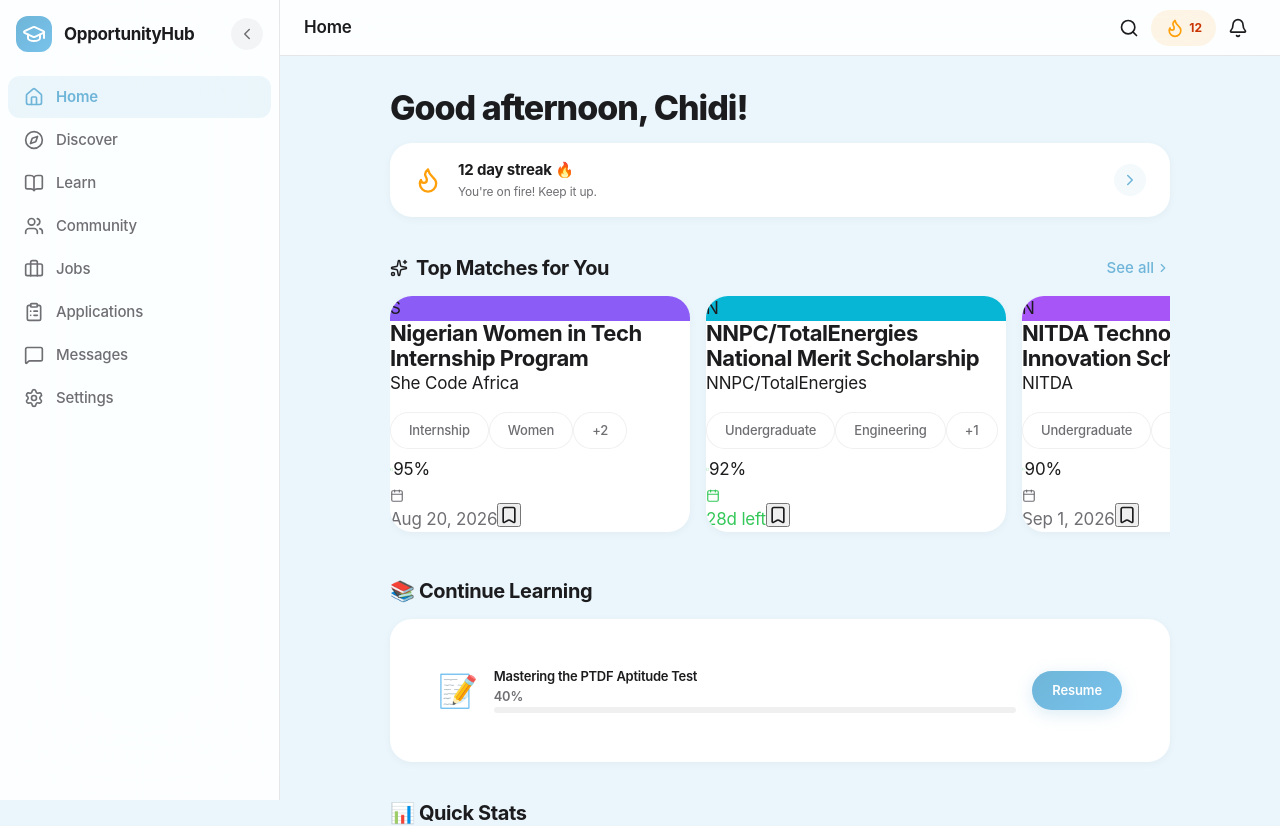
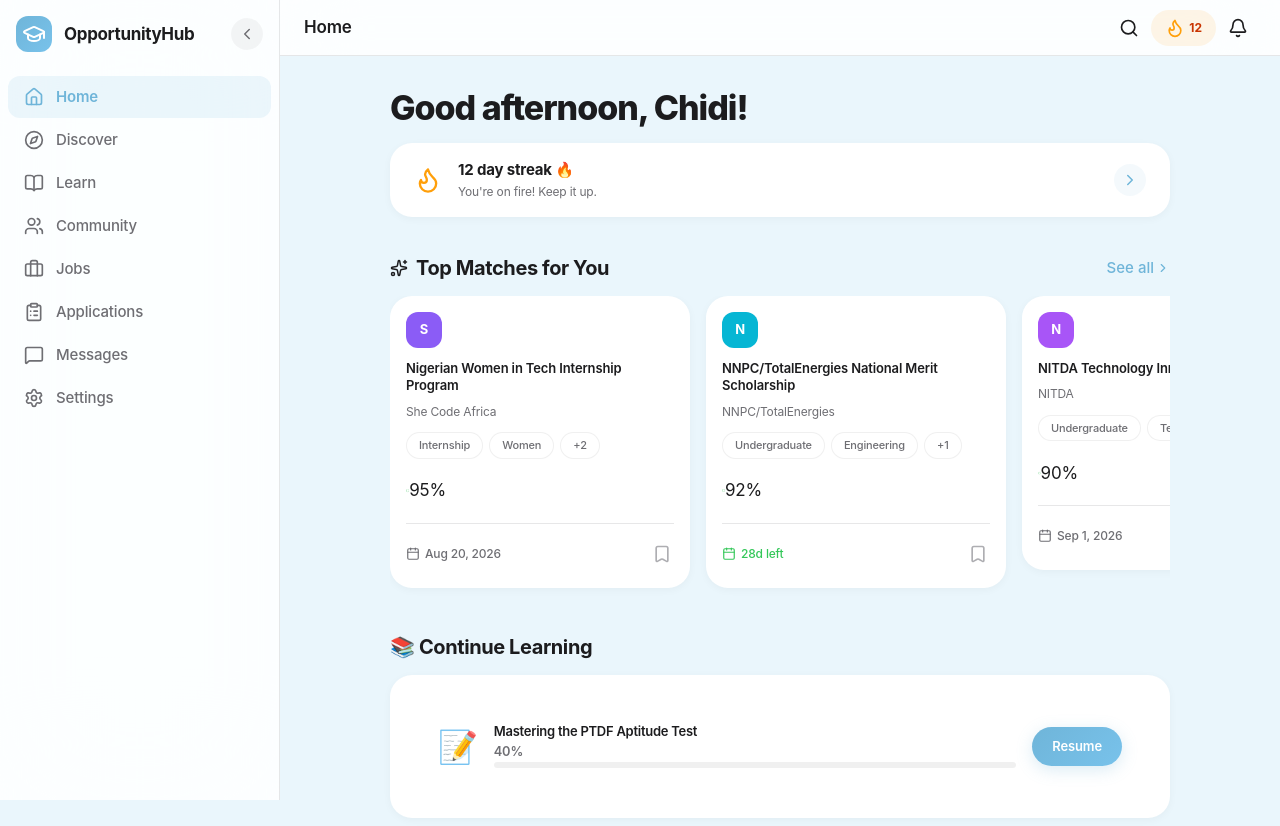
Before and after one commit to primewida/opportunity-hub, a React (Vite) app: page / in a window 1280 px wide. Shown: the top 826 px of the page. Built offline with nearby package versions, Linux system fonts and the light colour scheme.

Commit message:
Fix card content clipping: remove overflow:hidden from cards with padding, add line-clamp and text utility classes

```diff
--- a/src/components/ui/OpportunityCard.css
+++ b/src/components/ui/OpportunityCard.css
@@ -1,76 +1,102 @@
-/* OpportunityCard — Floating Premium */
-.opp-card {
+/* OpportunityCard — Premium Floating Card */
+.opportunity-card {
   background: var(--bg-surface);
   border-radius: var(--radius-lg);
   border: none;
   box-shadow: var(--shadow-sm);
-  overflow: hidden;
+  overflow: visible;
   cursor: pointer;
   transition: all 0.35s var(--ease-smooth);
   position: relative;
+  display: flex;
+  flex-direction: column;
+  padding: var(--space-lg);
+  gap: var(--space-md);
 }
 
-.opp-card:hover {
+.opportunity-card:hover {
   transform: translateY(-3px);
   box-shadow: var(--shadow-lg);
 }
 
-.opp-card:active {
+.opportunity-card:active {
   transform: scale(0.98);
   transition: transform 100ms ease;
 }
 
-.opp-card__body {
-  padding: var(--space-lg);
-  display: flex;
-  flex-direction: column;
-  gap: var(--space-sm);
-}
-
-.opp-card__header {
-  display: flex;
-  align-items: flex-start;
-  gap: var(--space-sm);
-}
-
-.opp-card__logo {
+/* Logo — floats above card edge */
+.opportunity-card__logo {
   width: 44px;
   height: 44px;
   border-radius: var(--radius-sm);
-  background: var(--gradient-card);
   display: flex;
   align-items: center;
   justify-content: center;
   font-family: var(--font-heading);
   font-weight: 700;
   font-size: var(--text-body);
-  color: var(--color-primary);
+  color: white;
   flex-shrink: 0;
-  border: 1px solid var(--border-color);
 }
 
-.opp-card__info {
+/* Content area */
+.opportunity-card__content {
+  display: flex;
+  flex-direction: column;
+  gap: var(--space-xs);
   flex: 1;
   min-width: 0;
 }
 
-.opp-card__title {
+.opportunity-card__title {
   font-family: var(--font-heading);
   font-size: var(--text-subhead);
   font-weight: 600;
   color: var(--text-primary);
   margin: 0;
-  line-height: 1.3;
+  line-height: 1.35;
   letter-spacing: -0.01em;
 }
 
-.opp-card__org {
+.opportunity-card__org {
   font-size: var(--text-caption);
   color: var(--text-secondary);
-  margin: 2px 0 0;
+  margin: 0;
 }
 
-.opp-card__bookmark {
+/* Tags */
+.opportunity-card__tags {
+  display: flex;
+  gap: 6px;
+  flex-wrap: wrap;
+  margin-top: var(--space-2xs);
+}
+
+/* Match percentage */
+.opportunity-card__match {
+  display: flex;
+  align-items: center;
+}
+
+/* Footer — deadline + bookmark */
+.opportunity-card__footer {
+  display: flex;
+  align-items: center;
+  justify-content: space-between;
+  padding-top: var(--space-sm);
+  border-top: 0.5px solid var(--separator);
+  margin-top: auto;
+}
+
+.opportunity-card__deadline {
+  font-size: var(--text-caption);
+  display: flex;
+  align-items: center;
+  gap: 5px;
+  font-weight: 500;
+}
+
+.opportunity-card__bookmark {
   width: 36px;
   height: 36px;
   border-radius: var(--radius-full);
@@ -83,34 +109,42 @@
   cursor: pointer;
   transition: all var(--transition-fast);
   flex-shrink: 0;
+  margin-right: -6px;
 }
-.opp-card__bookmark:hover { color: var(--color-primary); background: rgba(111,181,217,0.08); }
-.opp-card__bookmark--saved { color: var(--color-primary); }
-
-.opp-card__tags {
-  display: flex;
-  gap: var(--space-xs);
-  flex-wrap: wrap;
+.opportunity-card__bookmark:hover {
+  color: var(--color-primary);
+  background: rgba(111, 181, 217, 0.08);
+}
+.opportunity-card__bookmark:active {
+  transform: scale(0.85);
+  transition: transform 80ms ease;
 }
 
-.opp-card__footer {
-  display: flex;
-  align-items: center;
-  justify-content: space-between;
-  padding-top: var(--space-sm);
-  border-top: 0.5px solid var(--separator);
-  margin-top: var(--space-2xs);
+/* Compact variant */
+.opportunity-card--compact {
+  padding: var(--space-md);
+  gap: var(--space-sm);
+}
+.opportunity-card--compact .opportunity-card__logo {
+  width: 36px;
+  height: 36px;
+  font-size: var(--text-footnote);
+}
+.opportunity-card--compact .opportunity-card__title {
+  font-size: var(--text-footnote);
 }
 
-.opp-card__deadline {
-  font-size: var(--text-caption);
-  color: var(--text-secondary);
-  display: flex;
-  align-items: center;
-  gap: 4px;
+/* ── Utility Classes (shared) ── */
+.line-clamp-2 {
+  display: -webkit-box;
+  -webkit-line-clamp: 2;
+  -webkit-box-orient: vertical;
+  overflow: hidden;
 }
 
-.opp-card__match {
-  font-size: var(--text-caption);
-  font-weight: 600;
+/* Chip small variant */
+.chip-sm {
+  padding: 4px 12px;
+  font-size: var(--text-caption2);
+  font-weight: 500;
 }
--- a/src/index.css
+++ b/src/index.css
@@ -258,6 +258,14 @@ strong, b { font-weight: 600; }
 .text-caption { font-size: var(--text-caption); color: var(--text-secondary); letter-spacing: 0; }
 .text-heading { font-family: var(--font-heading); font-weight: 700; letter-spacing: -0.02em; }
 .text-mono    { font-family: var(--font-mono); }
+.text-secondary { color: var(--text-secondary); }
+.text-tertiary  { color: var(--text-tertiary); }
+.text-primary-color { color: var(--color-primary); }
+
+/* Line clamping */
+.line-clamp-1 { display: -webkit-box; -webkit-line-clamp: 1; -webkit-box-orient: vertical; overflow: hidden; }
+.line-clamp-2 { display: -webkit-box; -webkit-line-clamp: 2; -webkit-box-orient: vertical; overflow: hidden; }
+.line-clamp-3 { display: -webkit-box; -webkit-line-clamp: 3; -webkit-box-orient: vertical; overflow: hidden; }
 
 /* ============================================================
    6. BUTTONS — Apple Capsule Style
@@ -371,7 +379,7 @@ strong, b { font-weight: 600; }
   border-radius: var(--radius-lg);
   border: none;
   box-shadow: var(--shadow-sm);
-  overflow: hidden;
+  overflow: visible;
   transition: all var(--transition-normal);
   position: relative;
 }
--- a/src/pages/LearningRoadmaps.css
+++ b/src/pages/LearningRoadmaps.css
@@ -9,7 +9,7 @@
 .learning__continue-scroll > * { flex-shrink: 0; width: 280px; }
 .learning__grid { display: grid; grid-template-columns: repeat(auto-fill, minmax(280px, 1fr)); gap: var(--space-md); }
 @media (max-width: 480px) { .learning__grid { grid-template-columns: 1fr; } }
-.learning__card { background: var(--bg-surface); border-radius: var(--radius-lg); box-shadow: var(--shadow-sm); overflow: hidden; cursor: pointer; transition: all 0.3s var(--ease-smooth); padding: var(--space-lg); display: flex; flex-direction: column; gap: var(--space-sm); }
+.learning__card { background: var(--bg-surface); border-radius: var(--radius-lg); box-shadow: var(--shadow-sm); cursor: pointer; transition: all 0.3s var(--ease-smooth); padding: var(--space-lg); display: flex; flex-direction: column; gap: var(--space-sm); }
 .learning__card:hover { transform: translateY(-3px); box-shadow: var(--shadow-md); }
 .learning__card:active { transform: scale(0.98); }
 .learning__card-icon { font-size: 36px; }
```
